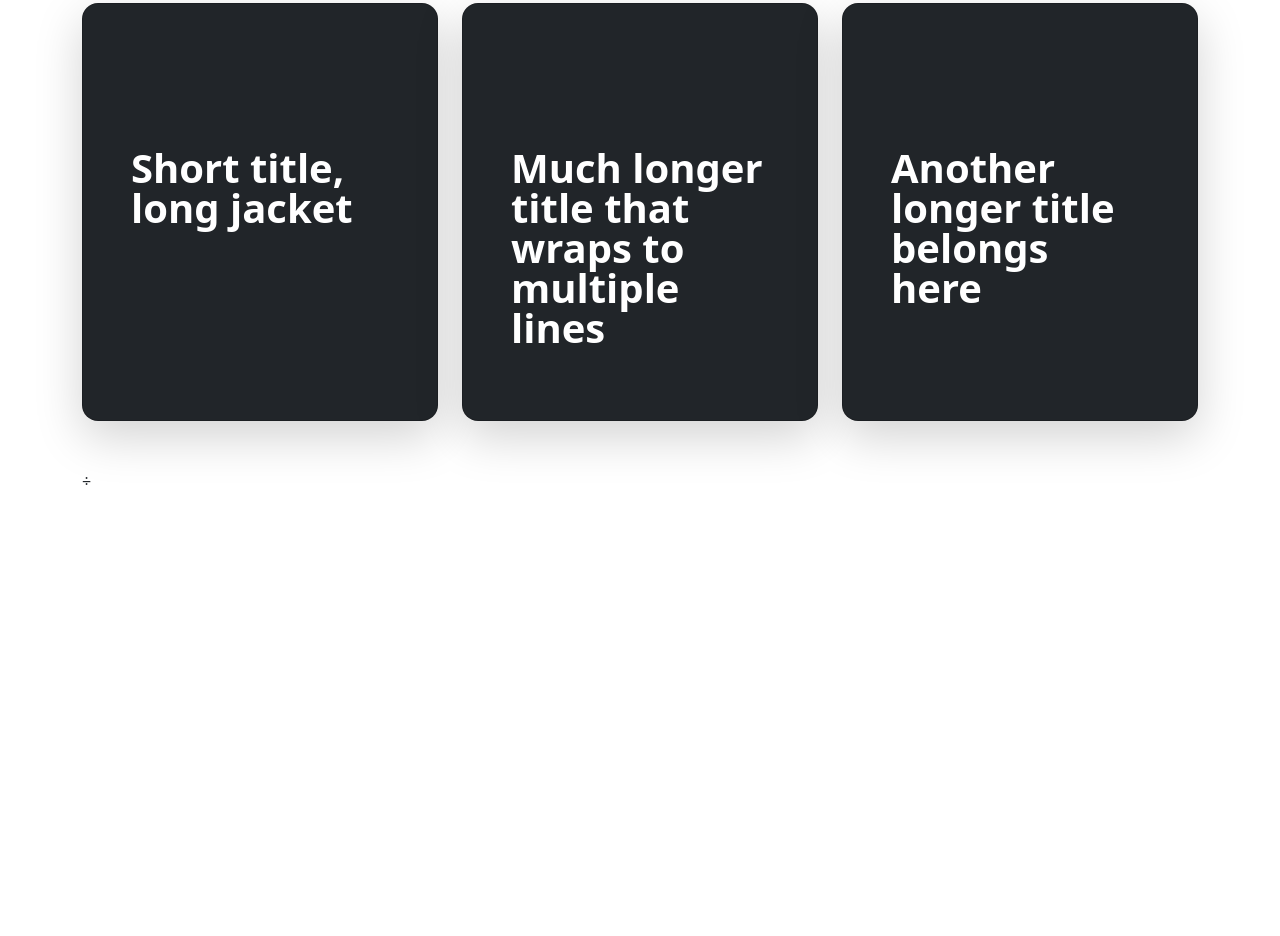
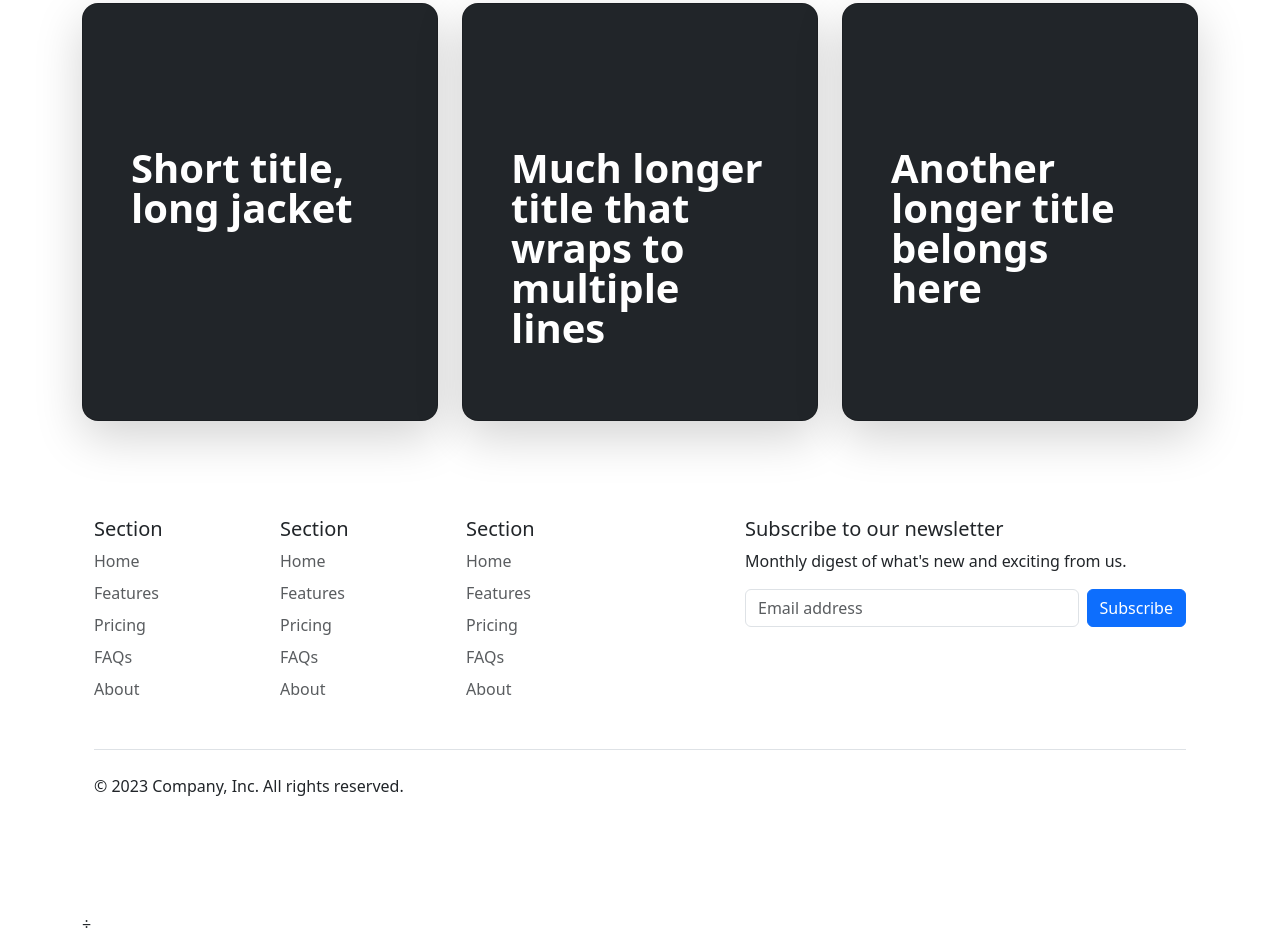
Before and after one commit to Nagaraja-Kamatar/cat-care, a plain HTML site: page index.html in a window 1280 px wide. Shown: the part 1405-2341 px from the top of the page. Before the commit the page ends 1898 px from the top, so only its background shows below. Drawn offline with nearby package versions, Linux system fonts and the light colour scheme.

Commit message:
Update index.html

```diff
--- a/index.html
+++ b/index.html
@@ -165,5 +165,64 @@
       </div>
     </div>
   </div>
+       <div class="container">
+    <footer class="py-5">
+      <div class="row">
+        <div class="col-6 col-md-2 mb-3">
+          <h5>Section</h5>
+          <ul class="nav flex-column">
+            <li class="nav-item mb-2"><a href="#" class="nav-link p-0 text-body-secondary">Home</a></li>
+            <li class="nav-item mb-2"><a href="#" class="nav-link p-0 text-body-secondary">Features</a></li>
+            <li class="nav-item mb-2"><a href="#" class="nav-link p-0 text-body-secondary">Pricing</a></li>
+            <li class="nav-item mb-2"><a href="#" class="nav-link p-0 text-body-secondary">FAQs</a></li>
+            <li class="nav-item mb-2"><a href="#" class="nav-link p-0 text-body-secondary">About</a></li>
+          </ul>
+        </div>
+
+        <div class="col-6 col-md-2 mb-3">
+          <h5>Section</h5>
+          <ul class="nav flex-column">
+            <li class="nav-item mb-2"><a href="#" class="nav-link p-0 text-body-secondary">Home</a></li>
+            <li class="nav-item mb-2"><a href="#" class="nav-link p-0 text-body-secondary">Features</a></li>
+            <li class="nav-item mb-2"><a href="#" class="nav-link p-0 text-body-secondary">Pricing</a></li>
+            <li class="nav-item mb-2"><a href="#" class="nav-link p-0 text-body-secondary">FAQs</a></li>
+            <li class="nav-item mb-2"><a href="#" class="nav-link p-0 text-body-secondary">About</a></li>
+          </ul>
+        </div>
+
+        <div class="col-6 col-md-2 mb-3">
+          <h5>Section</h5>
+          <ul class="nav flex-column">
+            <li class="nav-item mb-2"><a href="#" class="nav-link p-0 text-body-secondary">Home</a></li>
+            <li class="nav-item mb-2"><a href="#" class="nav-link p-0 text-body-secondary">Features</a></li>
+            <li class="nav-item mb-2"><a href="#" class="nav-link p-0 text-body-secondary">Pricing</a></li>
+            <li class="nav-item mb-2"><a href="#" class="nav-link p-0 text-body-secondary">FAQs</a></li>
+            <li class="nav-item mb-2"><a href="#" class="nav-link p-0 text-body-secondary">About</a></li>
+          </ul>
+        </div>
+
+        <div class="col-md-5 offset-md-1 mb-3">
+          <form>
+            <h5>Subscribe to our newsletter</h5>
+            <p>Monthly digest of what's new and exciting from us.</p>
+            <div class="d-flex flex-column flex-sm-row w-100 gap-2">
+              <label for="newsletter1" class="visually-hidden">Email address</label>
+              <input id="newsletter1" type="text" class="form-control" placeholder="Email address">
+              <button class="btn btn-primary" type="button">Subscribe</button>
+            </div>
+          </form>
+        </div>
+      </div>
+
+      <div class="d-flex flex-column flex-sm-row justify-content-between py-4 my-4 border-top">
+        <p>© 2023 Company, Inc. All rights reserved.</p>
+        <ul class="list-unstyled d-flex">
+          <li class="ms-3"><a class="link-body-emphasis" href="#"><svg class="bi" width="24" height="24"><use xlink:href="#twitter"></use></svg></a></li>
+          <li class="ms-3"><a class="link-body-emphasis" href="#"><svg class="bi" width="24" height="24"><use xlink:href="#instagram"></use></svg></a></li>
+          <li class="ms-3"><a class="link-body-emphasis" href="#"><svg class="bi" width="24" height="24"><use xlink:href="#facebook"></use></svg></a></li>
+        </ul>
+      </div>
+    </footer>
+  </div>
 ÷</body>
 </html>
```
